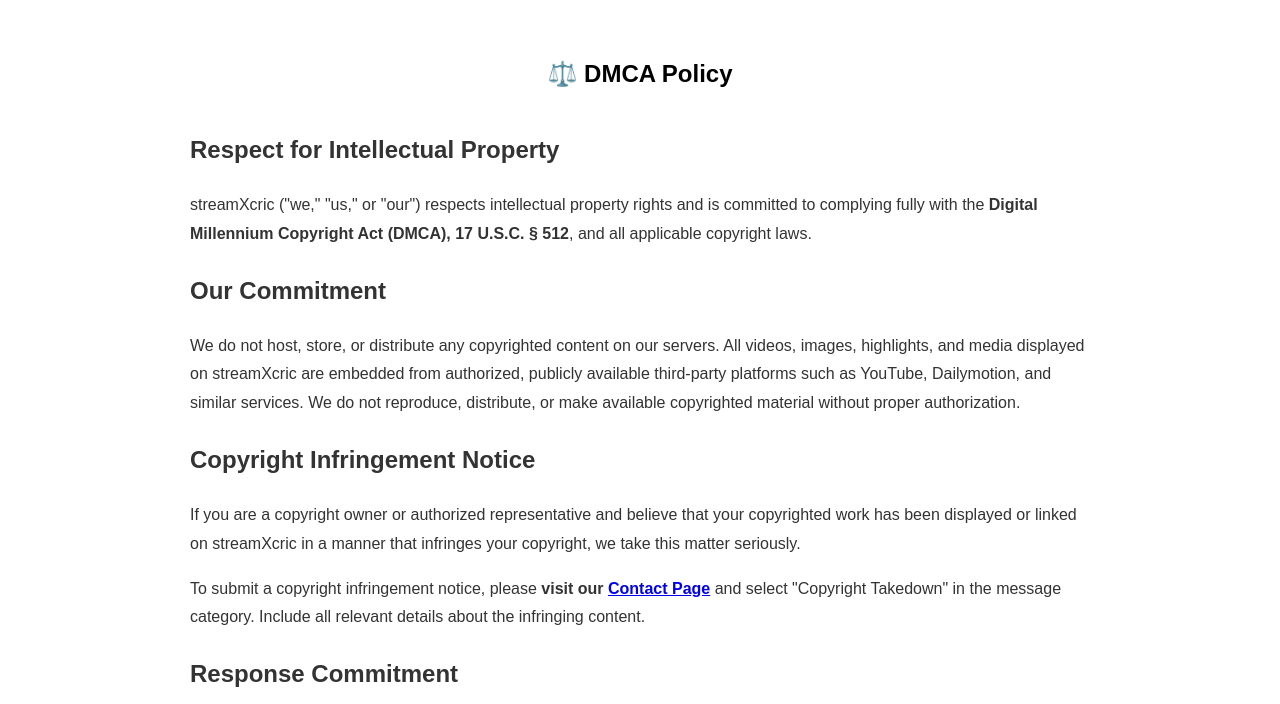
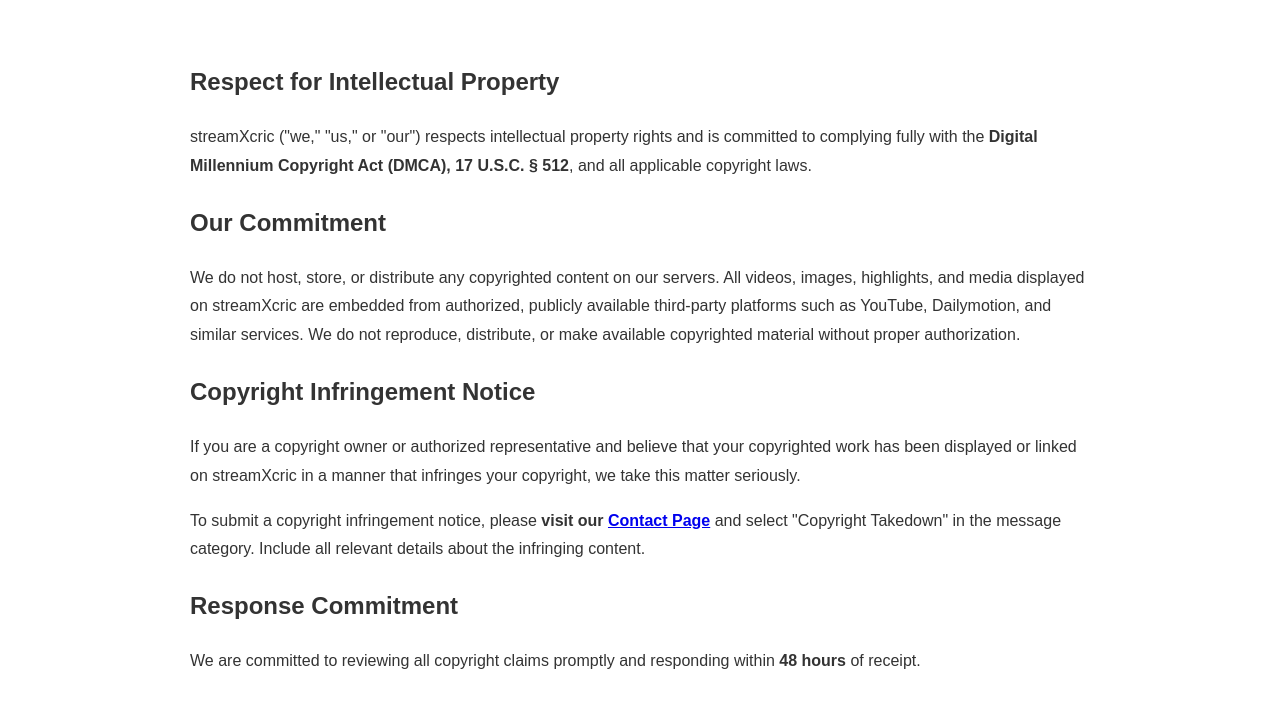
Before and after one commit to mklbasist/streamXcric, a plain HTML site: page dmca.html in a window 1280 px wide. Shown: the part 96-800 px from the top of the page. Drawn offline with Linux system fonts and the light colour scheme.

Commit message:
Update dmca.html

```diff
--- a/dmca.html
+++ b/dmca.html
@@ -15,7 +15,6 @@
 </header>
 
 <section style="max-width:900px; margin:auto; padding:40px 20px;">
-  <h1 style="text-align:center; margin-bottom:40px;">⚖️ DMCA Policy</h1>
 
   <div style="line-height:1.8; color:#333;">
 
```
